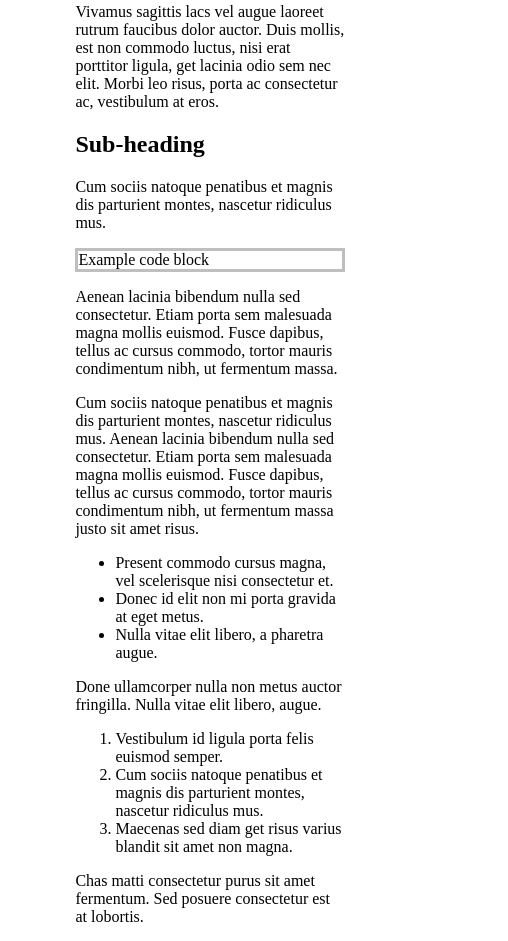
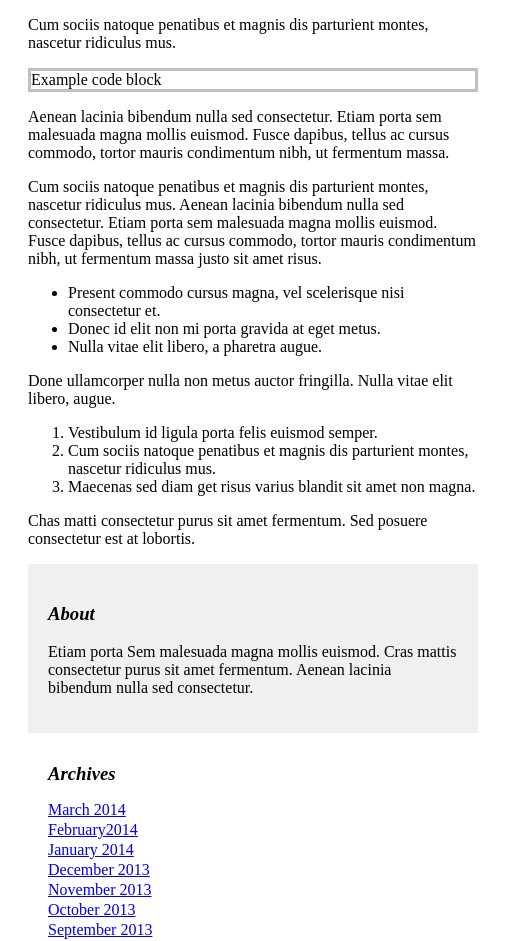
Before and after one commit to Vincekdinh/Blog-Title-Project, a plain HTML site: page post.html in a window 390 px wide. Shown: the part 637-1578 px from the top of the page, 508 px wide, since content can reach past the window. Drawn offline with Linux system fonts and the light colour scheme.

Commit message:
Add files via upload

```diff
--- a/CSS/post.css
+++ b/CSS/post.css
@@ -39,13 +39,8 @@ body {
 
 /* content column 1*/
 .box-2 {
-    height: 1045px;
     display: flex;
-    flex-wrap: wrap;
-    flex-direction: column;
-}
-.box-2>.card {
-    flex: 1 1 100px;
+    margin-left: 0;
 }
 .card-col-1 {
     width: 720px;
@@ -70,7 +65,7 @@ hr {
     padding-left: 30px;
 }
 
-@media screen and (max-width: 1150px){
+/* @media screen and (max-width: 1150px){
     .card-col-1 {
         width: 400px;
     }
@@ -90,32 +85,52 @@ hr {
     .box-2>.card-4 {
         flex: 1 1 0px;
     }
-}
+} */
 
-@media screen and (max-width: 900px){
+@media screen and (max-width: 700px){
     .box-2 {
-        height: 800px;
         display: flex;
-        flex-wrap: nowrap;
+        width: 500px;
         flex-direction: column;
-        align-items: center;
-
+        margin: 0 auto;
     }
     .card {
         width: 80%;
     }
-    .footer{
-        display: none;
+    .container {
+        max-width: 600px;
+        width: 100%;
+        margin: 0 auto;
     }
-    .buttons {
-        display: none;
+    .content {
+        padding-left: 0;
+        width: 500px;
+    }
+}
+
+@media screen and (max-width: 530px){
+    .container {
+        min-width: 500px;
+        width: 100%;
+        margin: 0 auto;
+    }
+    .card {
+        width:75%;
+    }
+    .content {
+        padding-left: 20px;
+        width: 450px;
     }
 }
 
 /* content column 2 */
-.about {
+#about, #archives, #elsewhere {
+    padding: 0 20px;
+}
+#about {
     background-color: var(--first-color);
-    padding: 20px
+    padding-top: 20px;
+    padding-bottom: 20px;
 }
 .about h3 {
     margin-bottom: 0;
@@ -123,6 +138,11 @@ hr {
 .about p {
     margin: 0;
     padding-top: 10px
+}
+#archives h3, #elsewhere h3{
+    margin-top: 30px;
+    margin-bottom: 0;
+
 }
 h3 {
     font-style: italic;
@@ -135,6 +155,7 @@ li.date, li.social{
     padding-left: 0;
     list-style-type: none;
 }
+
 
 /* buttons */
 #older {
```
